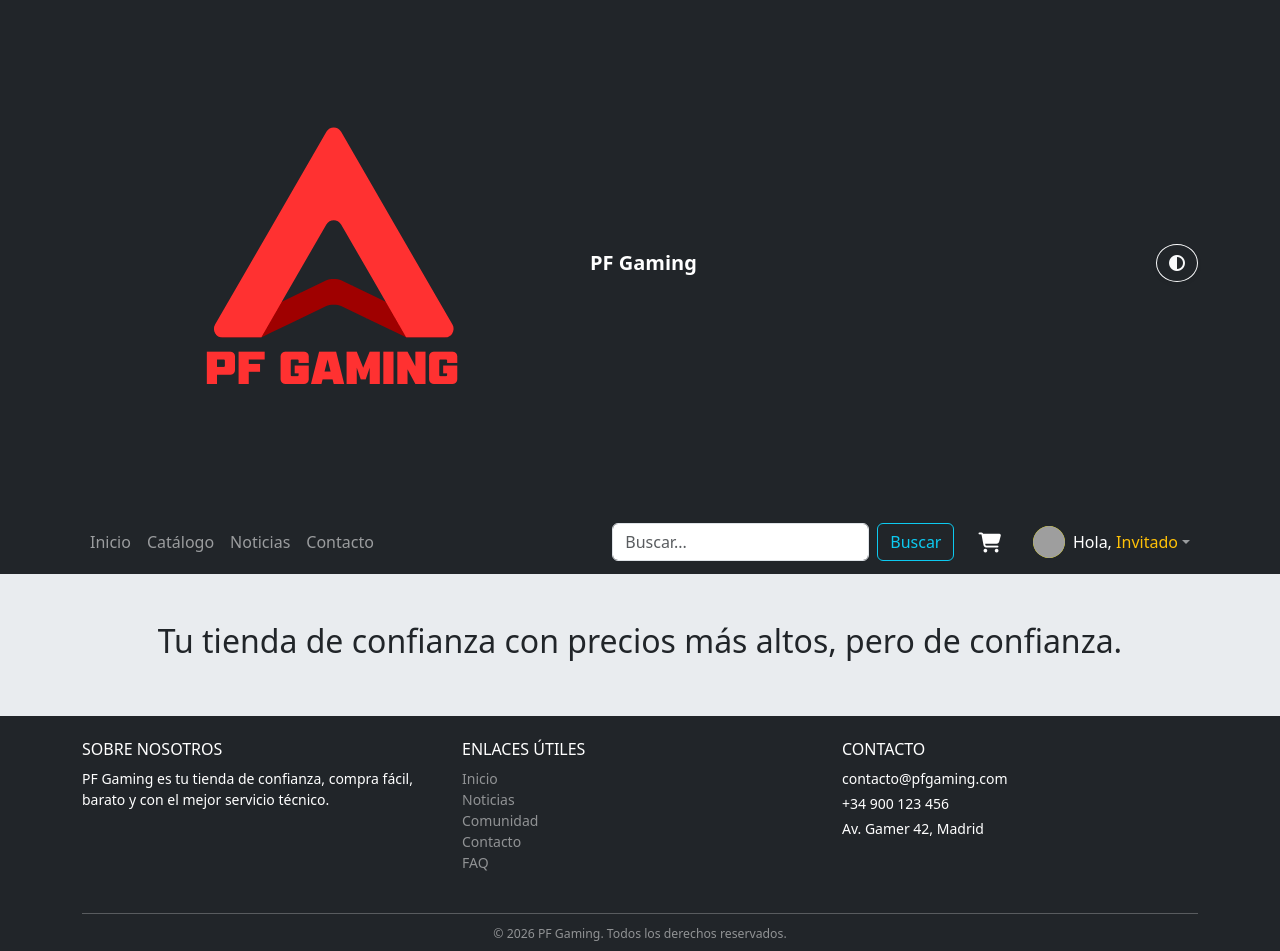
After one commit to FrankMonsalve/tienda-videojuegos, a Django app: template tienda_videojuegos/tienda_videojuegos/templates/base.html in a window 1280 px wide. The commit adds this page. Run offline with Django 5.2, Linux system fonts and the light colour scheme; the template is opened without the code that fills it, so the values that code supplies are empty; grey boxes are pictures that could not be loaded.

Commit message:
trabajo en base.html y script.js

```diff
--- /dev/null
+++ b/tienda_videojuegos/static/js/script.js
@@ -0,0 +1,19 @@
+document.addEventListener("DOMContentLoaded", function () {
+    const btn = document.getElementById("toggle-theme");
+    const html = document.documentElement;
+
+    // Recuperar el tema guardado en localStorage al cargar la página
+    const savedTheme = localStorage.getItem("theme");
+    if (savedTheme) {
+        html.setAttribute("data-bs-theme", savedTheme);
+    }
+
+    btn.addEventListener("click", function () {
+        const current = html.getAttribute("data-bs-theme");
+        const next = current === "dark" ? "light" : "dark";
+        html.setAttribute("data-bs-theme", next);
+
+        // Guardar el tema elegido en localStorage
+        localStorage.setItem("theme", next);
+    });
+});
--- a/tienda_videojuegos/tienda_videojuegos/settings.py
+++ b/tienda_videojuegos/tienda_videojuegos/settings.py
@@ -56,7 +56,7 @@ ROOT_URLCONF = 'tienda_videojuegos.urls'
 TEMPLATES = [
     {
         'BACKEND': 'django.template.backends.django.DjangoTemplates',
-        'DIRS': [],
+        'DIRS': [BASE_DIR / 'tienda_videojuegos' / 'templates'],  #DIRECTORIO DE TEMPLATES GLOBALES
         'APP_DIRS': True,
         'OPTIONS': {
             'context_processors': [
@@ -117,6 +117,9 @@ USE_TZ = True
 # https://docs.djangoproject.com/en/6.1/howto/static-files/
 
 STATIC_URL = 'static/'
+STATICFILES_DIRS = [
+    BASE_DIR / "static",
+]
 
 
 # Email
--- /dev/null
+++ b/tienda_videojuegos/tienda_videojuegos/templates/base.html
@@ -0,0 +1,199 @@
+{% load static %}
+<!DOCTYPE html>
+<html lang="es" data-bs-theme="light">
+<head>
+    <meta charset="UTF-8">
+    <title>{% block title %}Tienda de Videojuegos{% endblock %}</title>
+
+    <!-- CSS -->
+    <link href="https://cdn.jsdelivr.net/npm/bootstrap@5.3.0/dist/css/bootstrap.min.css" rel="stylesheet">
+    <link rel="stylesheet" href="{% static 'css/style.css' %}">
+
+    <!-- Font Awesome -->
+    <link href="https://cdnjs.cloudflare.com/ajax/libs/font-awesome/6.5.0/css/all.min.css" rel="stylesheet">
+
+    <!-- Scripts -->
+    <script src="https://cdn.jsdelivr.net/npm/bootstrap@5.3.0/dist/js/bootstrap.bundle.min.js"></script>
+    <script src="{% static 'js/script.js' %}"></script>
+</head>
+<body class="bg-body text-body">
+
+   <!-- HEADER -->
+    <header class="shadow-lg ">
+        <nav class="navbar navbar-expand-lg navbar-dark bg-dark">
+            <div class="container d-flex flex-wrap align-items-center justify-content-between">
+
+                <!-- Logo -->
+                <a class="navbar-brand d-flex align-items-center order-1 order-lg-1 me-2" href="{% url 'home' %}">
+                    <img src="{% static 'img/logo.png' %}" alt="PF Gaming Logo" class="me-2">
+                    <span class="fw-bold text-white">PF Gaming</span>
+                </a>
+
+                    <!-- Botón modo oscuro -->
+                <button id="toggle-theme"
+                        class="btn btn-outline-light rounded-circle shadow-sm order-2 ms-auto me-2 me-lg-0">
+                    <i class="fa-solid fa-circle-half-stroke"></i>
+                </button>
+
+                <!-- Botón toggle para móviles -->
+                <button class="navbar-toggler order-3" type="button" data-bs-toggle="collapse" data-bs-target="#navbarPF"
+                        aria-controls="navbarPF" aria-expanded="false" aria-label="Toggle navigation">
+                    <span class="navbar-toggler-icon"></span>
+                </button>
+
+                <!-- Contenido colapsable -->
+                <div class="collapse navbar-collapse order-4 order-lg-3 w-100 w-lg-auto" id="navbarPF">
+
+                    <!-- Menú principal -->
+                    <ul class="navbar-nav me-auto mb-2 mb-lg-0">
+                        <li class="nav-item">
+                            <a class="nav-link {% if request.path == '/' %}active{% endif %}" href="{% url 'home' %}">Inicio</a>
+                        </li>
+                        <li class="nav-item">
+                            <a class="nav-link {% if '/catalogo/' in request.path %}active{% endif %}" href="{% url 'catalogo:lista_juegos' %}">Catálogo</a>
+                        </li>
+                        <li class="nav-item">
+                            <a class="nav-link {% if '/noticias/' in request.path %}active{% endif %}" href="#">Noticias</a>
+                        </li>
+                        <li class="nav-item">
+                            <a class="nav-link {% if '/contacto/' in request.path %}active{% endif %}" href="{% url 'contacto' %}">Contacto</a>
+                        </li>
+                    </ul>
+
+                    <!-- Buscador -->
+                    <form class="d-flex mb-2 mb-lg-0 me-lg-3 order-5 order-lg-4" role="search" action="{% url 'buscar_juegos' %}" method="get">
+                        <input class="form-control me-2" type="search" name="q" placeholder="Buscar..." aria-label="Buscar"
+                            value="{{ request.GET.q|default:'' }}">
+                        <button class="btn btn-outline-info" type="submit">Buscar</button>
+                    </form>
+
+                    <!-- Carrito -->
+                    <ul class="navbar-nav mb-2 mb-lg-0 order-6 order-lg-5 me-3">
+                        <li class="nav-item position-relative">
+                            <a href="{% url 'carrito:ver_carrito' %}" class="nav-link text-white">
+                            <div class="position-relative d-inline-block">
+                                <i class="fas fa-shopping-cart fa-lg"></i>
+                                {% if carrito_total_items > 0 %}
+                                    <span class="position-absolute top-0 start-100 translate-middle badge rounded-pill bg-danger small">
+                                        {{ carrito_total_items }}
+                                    </span>
+                                {% endif %}
+                            </div>
+                             </a>
+                        </li>
+                    </ul>
+
+                    <!-- Usuario / Invitado -->
+                    <ul class="navbar-nav mb-2 mb-lg-0 order-6 order-lg-5">
+                        <li class="nav-item dropdown">
+                            <a class="nav-link dropdown-toggle d-flex align-items-center" href="#" id="userDropdown"
+                            role="button" data-bs-toggle="dropdown" aria-expanded="false">
+                                <div class="avatar-sm rounded-circle overflow-hidden me-2"
+                                    style="width:32px; height:32px; background-color: {% if user.is_authenticated %}#FFFFFF{% else %}#eee400{% endif %};">
+                                    {% if user.is_authenticated and user.profile.avatar %}
+                                        <img src="{% static 'img/avatares/'|add:user.profile.avatar|add:'.webp' %}"
+                                            alt="Avatar" class="rounded-circle"
+                                            style="width:100%; height:100%; object-fit:cover;">
+                                    {% else %}
+                                        <img src="{% static 'img/avatares/default.webp' %}"
+                                            alt="Invitado" class="rounded-circle"
+                                            style="width:100%; height:100%; object-fit:cover;">
+                                    {% endif %}
+                                </div>
+                                <span class="text-white">
+                                    Hola,
+                                    {% if user.is_authenticated %}
+                                        <span class="text-danger">{{ user.username }}</span>
+                                    {% else %}
+                                        <span class="text-warning">Invitado</span>
+                                    {% endif %}
+                                </span>
+                            </a>
+                            <ul class="dropdown-menu dropdown-menu-end">
+                                {% if user.is_authenticated %}
+                                    <li><a class="dropdown-item" href="{% url 'perfil' %}">Mi perfil</a></li>
+                                    <li><hr class="dropdown-divider"></li>
+                                    <li><a class="dropdown-item" href="{% url 'logout' %}">Cerrar sesión</a></li>
+                                {% else %}
+                                    <li><a class="dropdown-item" href="{% url 'login' %}">Iniciar sesión</a></li>
+                                    <li><a class="dropdown-item" href="{% url 'registro' %}">Registrarse</a></li>
+                                {% endif %}
+                            </ul>
+                        </li>
+                    </ul>
+
+                </div>
+            </div>
+        </nav>
+    </header>
+
+{% if messages %}
+  <div id="toast-container"
+       class="toast-container position-fixed bottom-0 end-0 p-3"
+       style="z-index: 2000;">
+    {% for message in messages %}
+      <div
+        class="toast align-items-center border-0 show mb-2
+          {% if message.tags == 'success' %}bg-success{% endif %}
+          {% if message.tags == 'error' %}bg-danger{% endif %}
+          {% if message.tags == 'warning' %}bg-warning{% endif %}
+          {% if message.tags == 'info' %}bg-info{% endif %}
+        "
+        role="alert" aria-live="assertive" aria-atomic="true">
+        <div class="d-flex">
+          <div class="toast-body">
+            {{ message }}
+          </div>
+          <button type="button"
+                  class="btn-close me-2 m-auto"
+                  data-bs-dismiss="toast"
+                  aria-label="Close"></button>
+        </div>
+      </div>
+    {% endfor %}
+  </div>
+{% endif %}
+
+    <!-- CONTENIDO DINÁMICO -->
+    <main class="py-5 bg-body-secondary text-center text-dark d-flex justify-content-center align-items-center">
+        <div class="container">
+            {% block content %}
+            <h2 class="text-body">Tu tienda de confianza con precios más altos, pero de confianza.</h2>
+            {% endblock %}
+        </div>
+    </main>
+
+    <!-- FOOTER GLOBAL -->
+    <footer class="bg-dark text-white pt-4 pb-2">
+        <div class="container">
+            <div class="row small">
+                <div class="col-md-4 mb-3">
+                    <h6 class="text-uppercase">Sobre nosotros</h6>
+                    <p class="mb-1">PF Gaming es tu tienda de confianza, compra fácil, barato y con el mejor servicio técnico.</p>
+                </div>
+                <div class="col-md-4 mb-3">
+                    <h6 class="text-uppercase">Enlaces útiles</h6>
+                    <ul class="list-unstyled">
+                        <li><a href="{% url 'home' %}" class="text-white-50 text-decoration-none">Inicio</a></li>
+                        <li><a href="#" class="text-white-50 text-decoration-none">Noticias</a></li>
+                        <li><a href="#" class="text-white-50 text-decoration-none">Comunidad</a></li>
+                        <li><a href="{% url 'contacto' %}" class="text-white-50 text-decoration-none">Contacto</a></li>
+                        <li><a href="#" class="text-white-50 text-decoration-none">FAQ</a></li>
+                    </ul>
+                </div>
+                <div class="col-md-4 mb-3">
+                    <h6 class="text-uppercase">Contacto</h6>
+                    <p class="mb-1">contacto@pfgaming.com</p>
+                    <p class="mb-1">+34 900 123 456</p>
+                    <p class="mb-1">Av. Gamer 42, Madrid</p>
+                </div>
+            </div>
+            <hr class="bg-secondary my-2">
+            <div class="text-center small text-white-50">
+                <small>© {% now "Y" %} PF Gaming. Todos los derechos reservados.</small>
+            </div>
+        </div>
+    </footer>
+
+</body>
+</html>
```
Also changed, not shown: tienda_videojuegos/home/templates/home/contacto.html (+13 -16 lines), tienda_videojuegos/home/templates/home/index.html (+14 -16 lines), tienda_videojuegos/static/css/style.css (added), tienda_videojuegos/static/img/logo.png (added).
